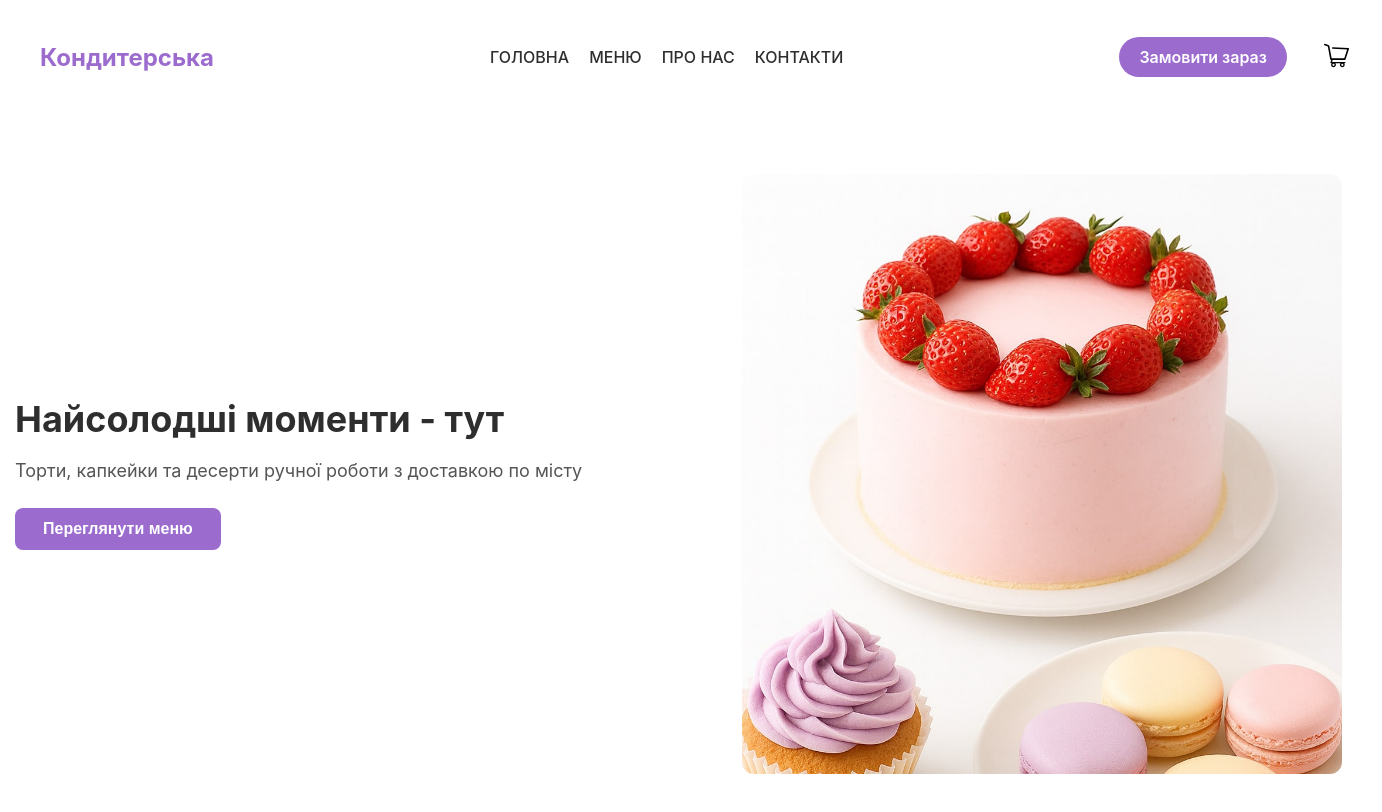
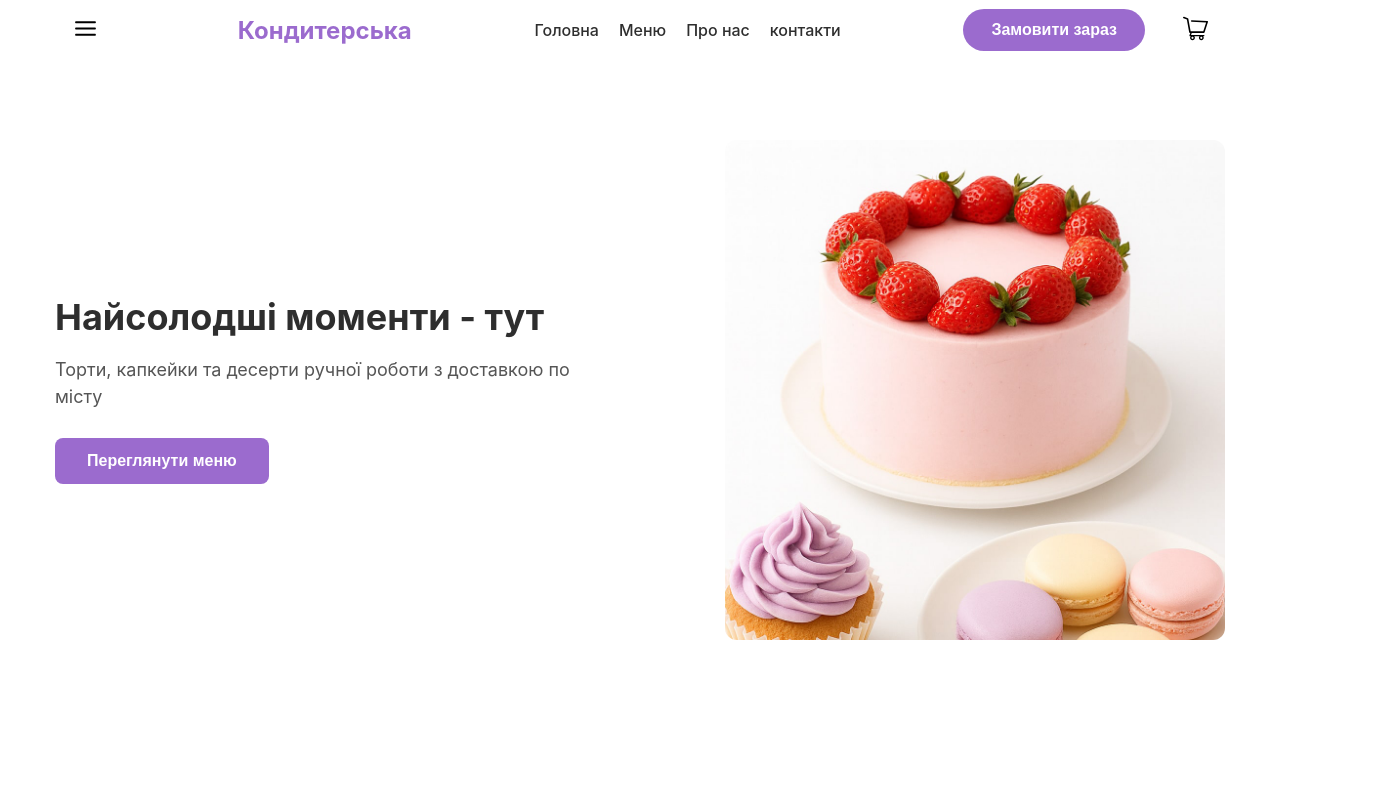
Before and after one commit to TarasTikan/confectionery-cake-project, a React (Create React App) app: page / in a window 1280 px wide. Shown: the top 812 px of the page, 1382 px wide, since content can reach past the window. Built offline with nearby package versions, Linux system fonts and the light colour scheme.

Commit message:
add mob media

```diff
--- a/src/components/header/header.jsx
+++ b/src/components/header/header.jsx
@@ -1,9 +1,11 @@
-import { Header, Container, NavList, Logo, NavLink, BtnHeader, BtnBasket } from "./header.styled";
+import { Header, Container, NavList, Logo, NavLink, BtnHeader, BtnBasket,BtnMobMenu } from "./header.styled";
 import {ShopBascetIcon} from '../../icons/shopBascetIcon'
+import {MobMenuIcon} from '../../icons/mobMenuIcon'
 export const SideBar = () => {
   return (
     <Header>
       <Container>
+        <BtnMobMenu><MobMenuIcon/></BtnMobMenu>
         <Logo href="/">Кондитерська</Logo>
         <nav>
           <NavList>
--- a/src/components/header/header.styled.jsx
+++ b/src/components/header/header.styled.jsx
@@ -2,10 +2,18 @@ import styled from '@emotion/styled';
 
 export const Header = styled.header`
   background-color: #FFFFFF;
-  padding-top: 20px;
-  padding-bottom: 50px;
-  padding: 27px 25px;
-  font-family: 'Inter';
+  font-family: 'Inter', sans-serif;
+     padding-top: 15px
+    padding-bottom: 20px
+  @media screen and (min-width: 600px) {
+     padding-top: 20px
+    padding-bottom: 30px
+  }
+
+  @media screen and (min-width: 1200px) {
+         padding-top: 25px
+    padding-bottom: 50px
+  }
 `
 export const Container = styled.div`
   width: 100%;
@@ -14,84 +22,174 @@ export const Container = styled.div`
   margin: 0 auto;
   display: flex;
   align-items: center;
-  @media screen and (min-width: 320px) {
-    width: 310px;
+  justify-content: space-between;
+
+  @media screen and (min-width: 600px) {
+    width: 600px;
   }
-  @media screen and (min-width: 768px) {
-    width: 610px;
+      @media screen and (min-width: 800px) {
+    width: 800px;
   }
   @media screen and (min-width: 1200px) {
-    width: 1357px;
+    width: 1200px;
   }
 `;
 
 
 export const Logo = styled.a`
-font-family: 'Inter', sans-serif;
-margin-right: auto;
- font-size: 24px;
+  font-size: 20px; /* мобілка */
   font-weight: 700;
   color: #9B6BCE;
   text-decoration: none;
+  margin: 0 auto;
+
+  @media screen and (min-width: 600px) {
+    font-size: 22px; /* планшет */
+  }
+
+  @media screen and (min-width: 1200px) {
+    font-size: 24px; /* пк */
+    margin-right: auto;
+  }
 `
 
 export const NavList = styled.ul`
-display: flex;
+  display: none; /* мобілка */
   gap: 20px;
   align-items: center;
-justify-content: center;
-list-style:none;
+  list-style: none;
+
+  @media screen and (min-width: 1200px) {
+    display: flex; /* планшет */
+  }
 `
 
 export const NavLink = styled.a`
-font-family: 'Inter', sans-serif;
-  text-transform: uppercase;
-  font-size: 16px;
+  font-size: 14px;  /* мобілка */
   font-weight: 500;
   color: #2E2E2E;
   text-decoration: none;
-  padding-top: 44px;
-  padding-bottom: 55px;
+  padding: 10px 0;
   transition: color 300ms cubic-bezier(0.4, 0, 0.2, 1);
 
   &:hover {
     color: #9B6BCE;
   }
+
+  @media screen and (min-width: 600px) {
+    font-size: 15px;
+  }
+
+  @media screen and (min-width: 1200px) {
+    font-size: 16px;
+    padding: 20px 0; /* більше простору */
+  }
 `
 export const BtnHeader = styled.button`
-font-family: 'Inter', sans-serif;
- font-size: 16px;
+ font-size: 14px;   /* мобілка */
   font-weight: 600;
-  padding: 10px 20px;
+  padding: 8px 16px;
   border-radius: 30px;
   border: none;
   background-color: #9B6BCE;
   color: #fff;
   cursor: pointer;
   margin-left: auto;
-  margin-right: 20px;
+  margin-right: 10px;
   transition: background-color 300ms cubic-bezier(0.4, 0, 0.2, 1);
+display: none;
   &:hover {
     background-color: #F89B82;
+  }
+
+  @media screen and (min-width: 600px) {
+    font-size: 15px; /* планшет */
+    padding: 10px 20px;
+    margin-right: 15px;
+  }
+
+  @media screen and (min-width: 1200px) {
+    font-size: 16px; /* пк */
+    padding: 12px 28px;
+    margin-right: 20px;
+    display: block;
   }
   `
 
 export const BtnBasket = styled.button`
-   width: 60px;
-  height: 60px;
+    width: 45px;  /* мобілка */
+  height: 45px;
   border: none;
   background-color: transparent;
   border-radius: 50%;
+  cursor: pointer;
   transition: fill 250ms cubic-bezier(0.4, 0, 0.2, 1),
               border 250ms cubic-bezier(0.4, 0, 0.2, 1),
               background-color 250ms cubic-bezier(0.4, 0, 0.2, 1);
- cursor: pointer;
+
   svg {
-    width: 25px;
-    height: 25px;
+    width: 20px;
+    height: 20px;
   }
 
   &:hover {
     fill: #fff;
     background-color: #9B6BCE;
+  }
+
+  @media screen and (min-width: 600px) {
+    width: 55px;  /* планшет */
+    height: 55px;
+    svg {
+      width: 22px;
+      height: 22px;
+    }
+  }
+
+  @media screen and (min-width: 1200px) {
+    width: 60px; /* пк */
+    height: 60px;
+    svg {
+      width: 25px;
+      height: 25px;
+    }
   }`
+
+  export const BtnMobMenu = styled.button`
+    width: 45px;  /* мобілка */
+  height: 45px;
+  border: none;
+  background-color: transparent;
+  border-radius: 50%;
+  cursor: pointer;
+  transition: fill 250ms cubic-bezier(0.4, 0, 0.2, 1),
+              border 250ms cubic-bezier(0.4, 0, 0.2, 1),
+              background-color 250ms cubic-bezier(0.4, 0, 0.2, 1);
+
+  svg {
+    width: 20px;
+    height: 20px;
+  }
+
+  &:hover {
+    fill: #fff;
+    background-color: #9B6BCE;
+  }
+
+  @media screen and (min-width: 600px) {
+    width: 55px;  /* планшет */
+    height: 55px;
+    svg {
+      width: 22px;
+      height: 22px;
+    }
+  }
+
+  @media screen and (min-width: 1200px) {
+    width: 60px; /* пк */
+    height: 60px;
+    svg {
+      width: 25px;
+      height: 25px;
+    }
+  }`
--- a/src/components/hero/hero.jsx
+++ b/src/components/hero/hero.jsx
@@ -1,14 +1,14 @@
-import { Container, HeroTitle, HeroSubTitle, HeroBtn,HeroImage,HeroSection } from "./hero.styled"
+import { Container, HeroTitle, HeroSubTitle, HeroBtn,HeroImage,HeroSection,HeroWrapInfo } from "./hero.styled"
 import imgHero from '../../img/heroImage.jpg'
 export const Hero = () => {
     return (
         <HeroSection>
             <Container>
-                <div>
+                <HeroWrapInfo>
                     <HeroTitle>Найсолодші моменти - тут</HeroTitle>
                     <HeroSubTitle>Торти, капкейки та десерти ручної роботи з доставкою по місту</HeroSubTitle>
                     <HeroBtn>Переглянути меню</HeroBtn>
-                </div>
+                </HeroWrapInfo>
                 <HeroImage src={imgHero} alt="тортик"/>
             </Container>
         </HeroSection>
--- a/src/components/hero/hero.styled.jsx
+++ b/src/components/hero/hero.styled.jsx
@@ -3,8 +3,18 @@ import styled from '@emotion/styled';
 
 
 export const HeroSection = styled.section`
+ padding-top: 40px;
+  padding-bottom: 40px;
+
+  @media screen and (min-width: 600px) {
     padding-top: 60px;
     padding-bottom: 60px;
+  }
+
+  @media screen and (min-width: 1200px) {
+    padding-top: 80px;
+    padding-bottom: 80px;
+  }
 `
 
 export const Container = styled.div`
@@ -14,40 +24,80 @@ export const Container = styled.div`
   margin: 0 auto;
   display: flex;
   align-items: center;
-  @media screen and (min-width: 320px) {
-    width: 310px;
+  flex-direction: column;
+  justify-content: space-between;
+
+    @media screen and (min-width: 400px) {
+    width: 400px;
   }
-  @media screen and (min-width: 768px) {
-    width: 610px;
+  @media screen and (min-width: 600px) {
+    width: 600px;
+    flex-direction: row;
+  }
+      @media screen and (min-width: 800px) {
+    width: 800px;
   }
   @media screen and (min-width: 1200px) {
-    width: 1357px;
+    width: 1200px;
   }
 `;
 
+export const HeroWrapInfo = styled.div`
+  width: 100%;
+  max-width: 100%;
+  text-align: center;
+margin-bottom: 20px;
+  @media screen and (min-width: 600px) {
+    max-width: 350px;
+    text-align: left;
+    margin-bottom: 0;
+  }
+  @media screen and (min-width: 800px) {
+    max-width: 350px;
+    text-align: left;
+    margin-bottom: 0;
+  }
+  @media screen and (min-width: 1200px) {
+    max-width: 540px;
+    margin-bottom: 0;
+  }
+`
 
 export const HeroTitle = styled.h1`
   font-family: 'Inter', sans-serif;
-  font-size: 36px;
+  font-size: 30px;
   font-weight: 700;
   color: #2E2E2E;
   line-height: 1.2;
   margin-bottom: 16px;
+   @media screen and (min-width: 600px) {
+    font-size: 36px;
+  }
 `
 
 export const HeroSubTitle = styled.p`
   font-family: 'Inter', sans-serif;
-  font-size: 18px;
+  font-size: 14px;
   font-weight: 400;
   color: #555555;
   line-height: 1.5;
+  margin-bottom: 20px;
+
+  @media screen and (min-width: 600px) {
+    font-size: 16px;
     margin-bottom: 24px;
+  }
+
+  @media screen and (min-width: 1200px) {
+    font-size: 18px;
+    margin-bottom: 28px;
+  }
 `
 
 export const HeroBtn = styled.button`
- font-size: 16px;
+  font-size: 14px;
   font-weight: 600;
-  padding: 12px 28px;
+  padding: 10px 22px;
   border-radius: 8px;
   border: none;
   background-color: #9B6BCE;
@@ -58,21 +108,31 @@ export const HeroBtn = styled.button`
   &:hover {
     background-color: #e57e65;
   }
+
+  @media screen and (min-width: 600px) {
+    font-size: 15px;
+    padding: 12px 26px;
+  }
+
+  @media screen and (min-width: 1200px) {
+    font-size: 16px;
+    padding: 14px 32px;
+  }
 `
 
 export const HeroImage = styled.img`
 width: auto;
+max-width: 300px;
   height: auto;
   border-radius: 12px;
-  margin-left: auto;
+    @media screen and (min-width: 400px) {
+    max-width: 350px;
 
-    @media screen and (min-width: 320px) {
-    width: 310px;
   }
-  @media screen and (min-width: 768px) {
-    width: 310px;
+      @media screen and (min-width: 800px) {
+    max-width: 450px;
   }
   @media screen and (min-width: 1200px) {
-    width: 600px;
+    max-width: 500px;
   }
 `
--- /dev/null
+++ b/src/icons/mobMenuIcon.js
@@ -0,0 +1,13 @@
+export const MobMenuIcon = () => {
+  return (
+    <svg
+      version="1.1"
+      width="27"
+      height="28"
+      viewBox="0 0 24 24"
+    >
+      <title>mobMenuIcon</title>
+     <path d="M3 13h18c0.552 0 1-0.448 1-1s-0.448-1-1-1h-18c-0.552 0-1 0.448-1 1s0.448 1 1 1zM3 7h18c0.552 0 1-0.448 1-1s-0.448-1-1-1h-18c-0.552 0-1 0.448-1 1s0.448 1 1 1zM3 19h18c0.552 0 1-0.448 1-1s-0.448-1-1-1h-18c-0.552 0-1 0.448-1 1s0.448 1 1 1z"></path>
+    </svg>
+  );
+};
```
Lines whose indentation alone changed are shown as unchanged.
